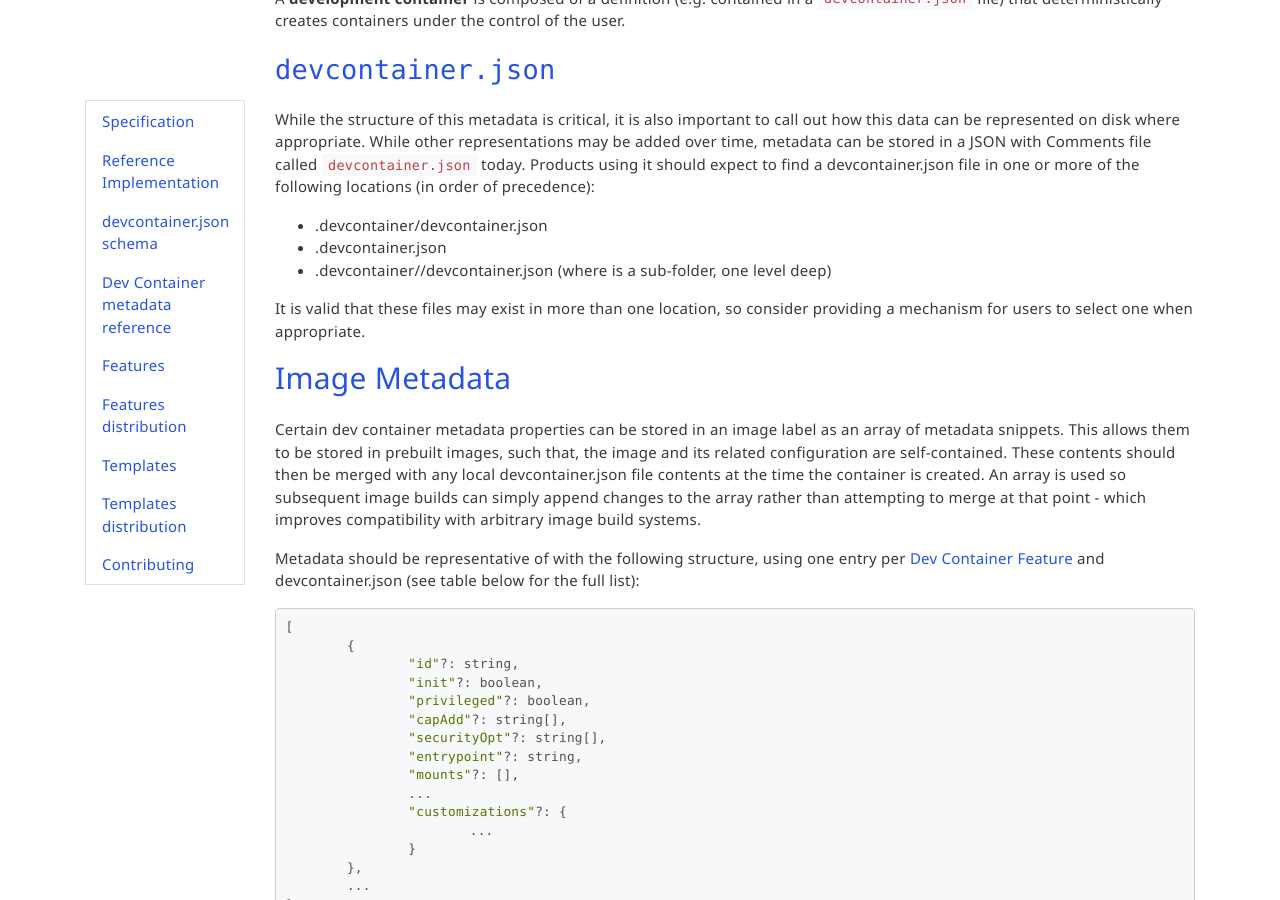
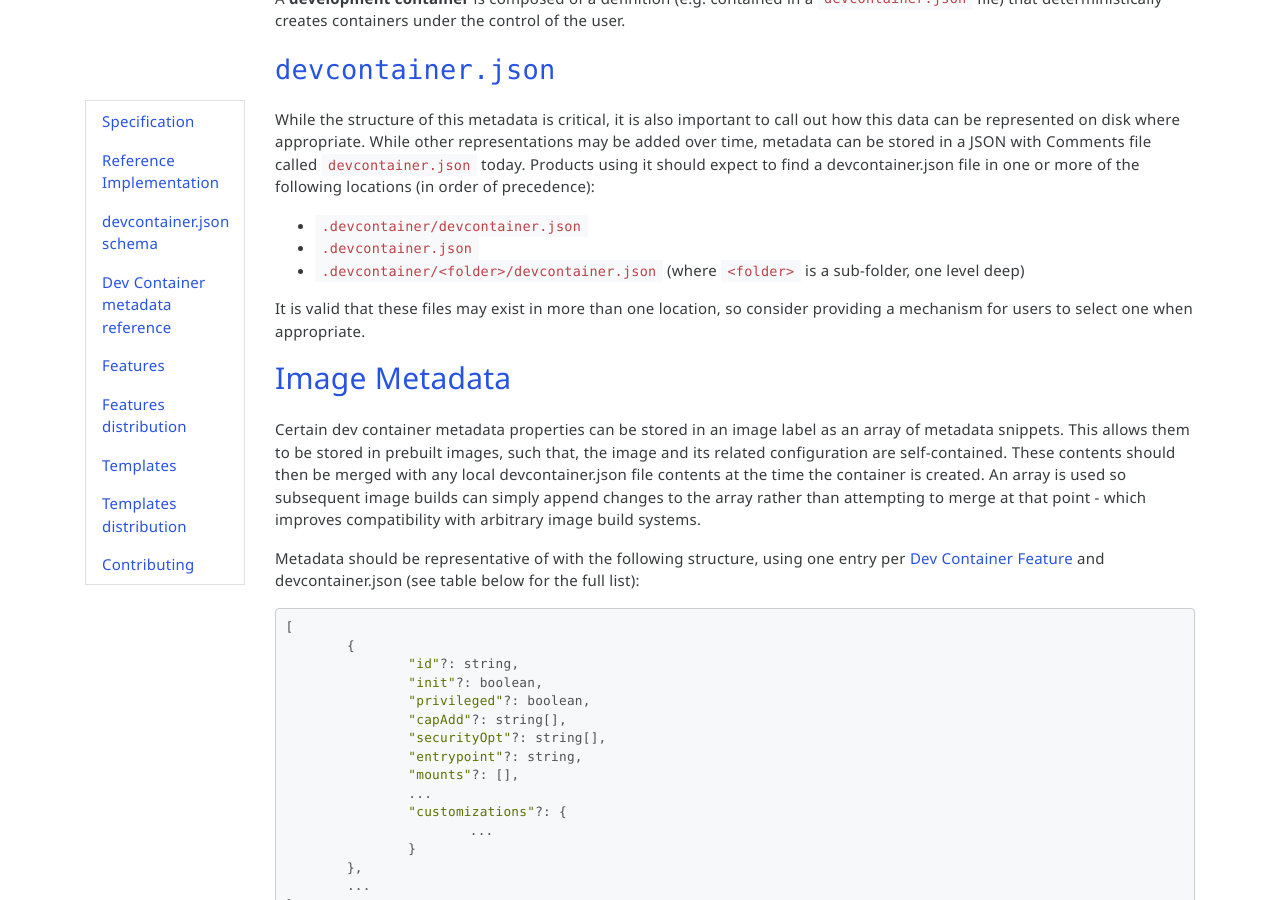
Before and after one commit to devcontainers/devcontainers.github.io, a Jekyll site: the page built from _implementors/spec.md, in a window 1280 px wide and 900 px high, scrolled down 761 px. Built offline with Jekyll 4.4.1, drawn with Linux system fonts in a browser that asks for light colours; nearby versions of some CDN libraries; comment, search, counter and statistics services are not loaded.

Commit message:
fix rendering (#256)

```diff
--- a/_implementors/spec.md
+++ b/_implementors/spec.md
@@ -24,9 +24,9 @@ A **development container** is composed of a definition (e.g. contained in a `de
 
 While the structure of this metadata is critical, it is also important to call out how this data can be represented on disk where appropriate. While other representations may be added over time, metadata can be stored in a JSON with Comments file called `devcontainer.json` today. Products using it should expect to find a devcontainer.json file in one or more of the following locations (in order of precedence):
 
-- .devcontainer/devcontainer.json
-- .devcontainer.json
-- .devcontainer/<folder>/devcontainer.json (where <folder> is a sub-folder, one level deep)
+- `.devcontainer/devcontainer.json`
+- `.devcontainer.json`
+- `.devcontainer/<folder>/devcontainer.json` (where `<folder>` is a sub-folder, one level deep)
 
 It is valid that these files may exist in more than one location, so consider providing a mechanism for users to select one when appropriate.
 
```
